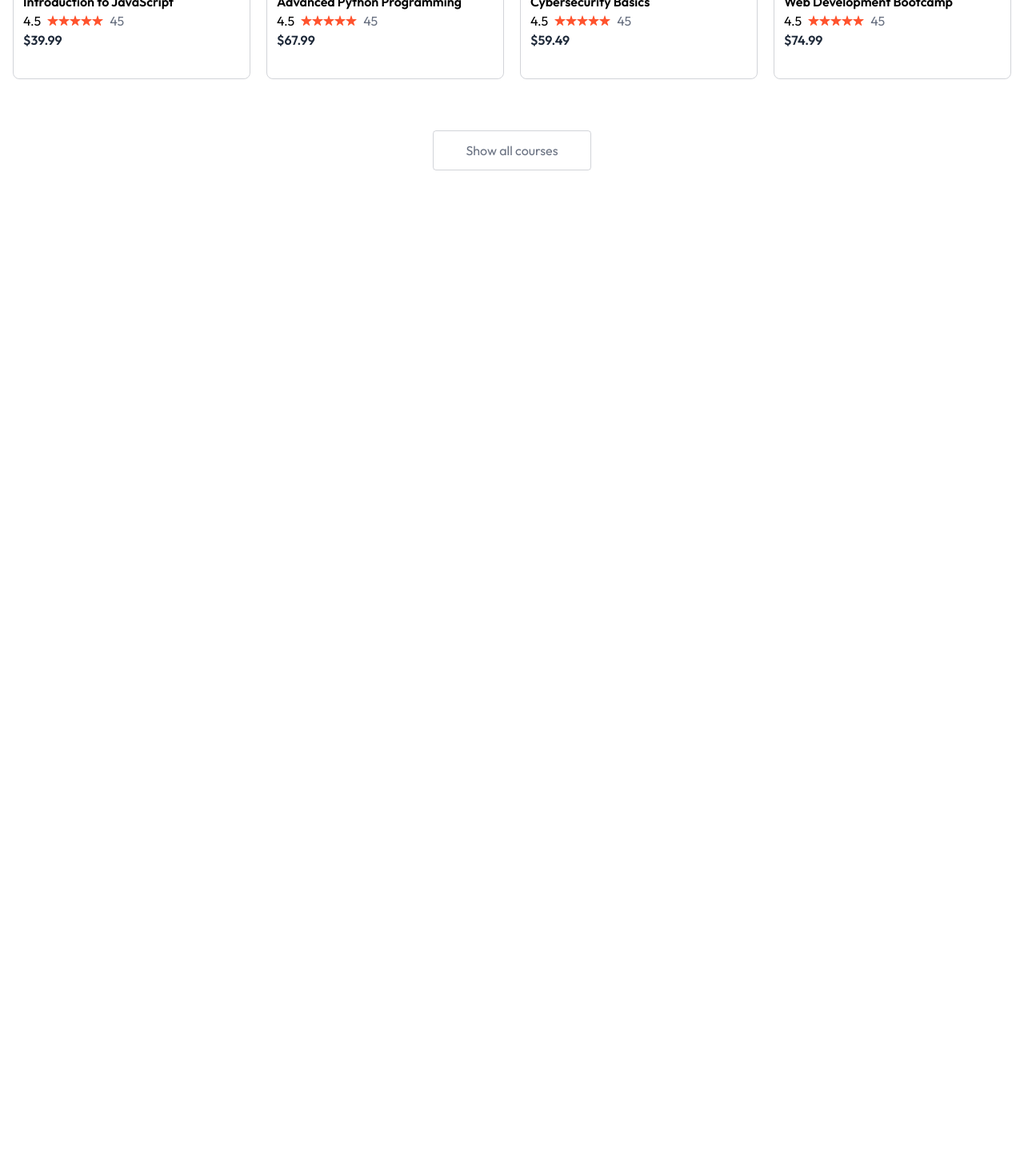
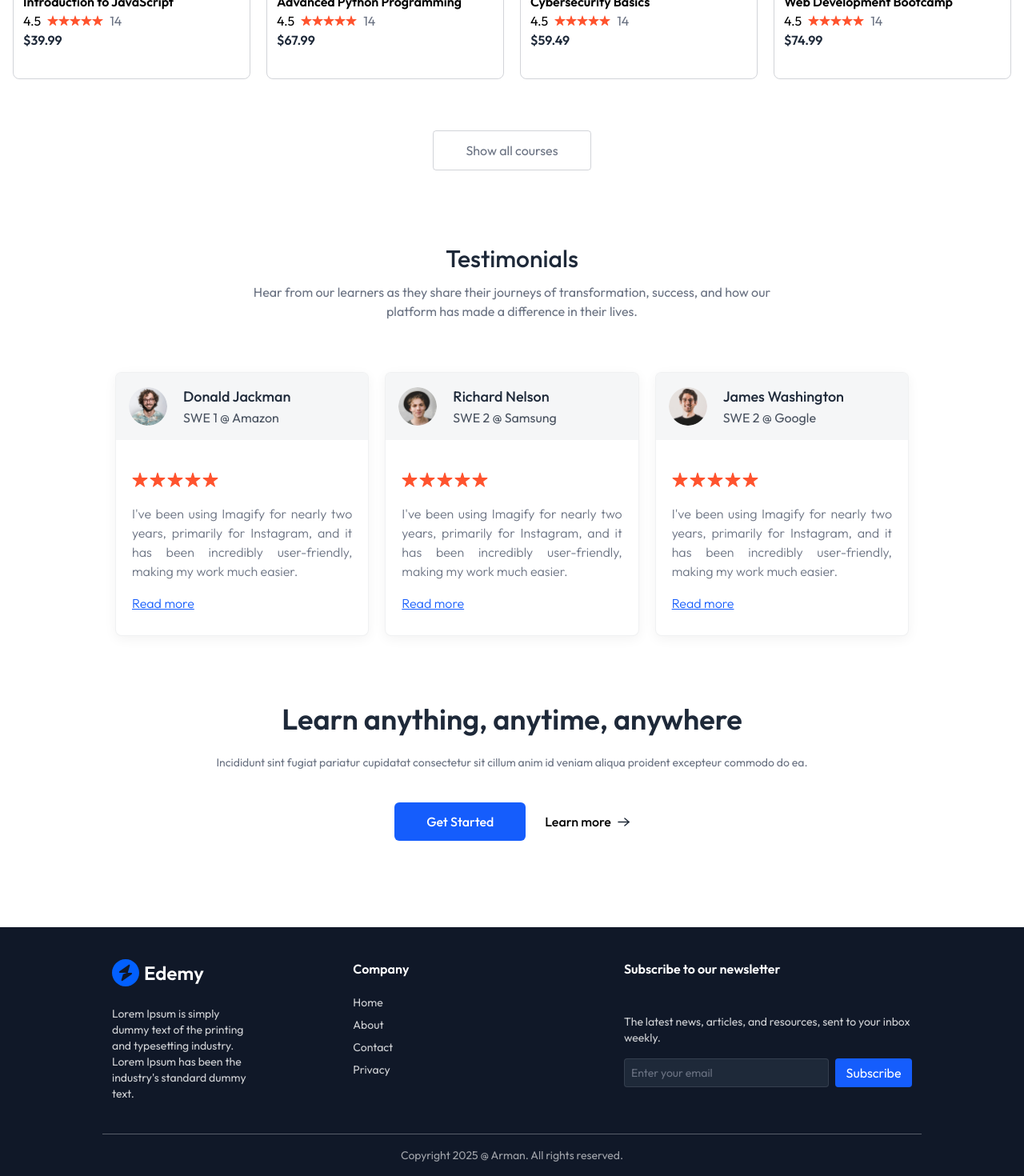
Before and after one commit to mdarmankhan6252/course-lms-project-client, a React (Vite) app: page / in a window 1280 px wide. Shown: the part 1225-2695 px from the top of the page at 80% size. Before the commit the page ends 1502 px from the top, so only its background shows below. Built offline with nearby package versions, Linux system fonts and the light colour scheme; no server answers.

Commit message:
I have added footer and some pages

```diff
--- a/src/components/student/CallToAction.jsx
+++ b/src/components/student/CallToAction.jsx
@@ -1,7 +1,14 @@
+import { assets } from "../../assets/assets";
+
 const CallToAction = () => {
    return (
-      <div>
-         <h1>CallToAction</h1>
+      <div className="flex items-center flex-col justify-center space-y-6">
+         <h1 className="text-xl md:text-4xl text-gray-800 font-semibold">Learn anything, anytime, anywhere</h1>
+         <p className="text-gray-500 text-sm">Incididunt sint fugiat pariatur cupidatat consectetur sit cillum anim id veniam aliqua proident excepteur commodo do ea.</p>
+         <div className="flex items-center font-medium gap-6 mt-4">
+            <button className="px-10 py-3 rounded-md text-white bg-blue-600">Get Started</button>
+            <button className="flex items-center gap-2 cursor-pointer">Learn more <img src={assets.arrow_icon}/></button>
+         </div>
 
       </div>
    );
--- a/src/components/student/CourseCard.jsx
+++ b/src/components/student/CourseCard.jsx
@@ -18,7 +18,7 @@ const CourseCard = ({course}) => {
                      ))
                   }
                </div>
-               <p className="text-gray-500">45</p>
+               <p className="text-gray-500">14</p>
             </div>
             <p className="text-base font-semibold text-gray-800">${(course.coursePrice - course.discount * course.coursePrice / 100 ).toFixed(2)}</p>
          </div>
--- a/src/components/student/Footer.jsx
+++ b/src/components/student/Footer.jsx
@@ -1,9 +1,41 @@
+import { Link } from "react-router-dom";
+import { assets } from "../../assets/assets";
+
 const Footer = () => {
    return (
-      <div>
-         <h1>Footer</h1>
+      <footer className="bg-gray-900  text-left w-full mt-20">
+         <div className="flex flex-col md:flex-row items-start px-8 md:px-3 justify-center gap-10 md:gap-32 py-10 border-b border-white/30 max-w-5xl mx-auto">
+            <div className="flex items-center flex-col sm:block">
+               <img src={assets.logo_dark} alt="logo" />
+               <p className="pt-6 text-center md:text-left text-sm text-white/80">Lorem Ipsum is simply dummy text of the printing and typesetting industry. Lorem Ipsum has been the industry's standard dummy text.</p>
 
-      </div>
+            </div>
+
+            <div className="flex flex-col items-center md:items-start w-full">
+               <h2 className="font-semibold text-white mb-5">Company</h2>
+               <ul className="flex md:flex-col w-full justify-between text-sm text-white/80 md:space-y-2">
+                  <li><Link to='/'>Home</Link></li>
+                  <li><Link to='/'>About</Link></li>
+                  <li><Link to='/'>Contact</Link></li>
+                  <li><Link to='/'>Privacy</Link></li>
+               </ul>
+            </div>
+
+            <div className="md:flex flex-col items-start w-full pt-6 sm:pt-0 ">
+               <h2 className="font-semibold text-white mb-5 text-center md:text-left">Subscribe to our newsletter</h2>
+               <p  className="pt-6 text-center md:text-left text-sm text-white/80">The latest news, articles, and resources, sent to your inbox weekly.</p>
+
+               <div className="flex items-center gap-2 pt-4 justify-center md:justify-start">
+                  <input type="email" placeholder="Enter your email" className="border border-gray-500/30 bg-gray-800 text-gray-500 placeholder-gray-500 outline-none w-64 h-9 rounded px-2 text-sm"/>
+                  <button className="bg-blue-600 w-24 h-9 text-white rounded cursor-pointer">Subscribe</button>
+               </div>
+
+
+            </div>
+
+         </div>
+         <p className="py-4 text-center text-xs md:text-sm text-white/60">Copyright 2025 @ Arman. All rights reserved.</p>
+      </footer>
    );
 };
 
--- a/src/components/student/Navbar.jsx
+++ b/src/components/student/Navbar.jsx
@@ -7,7 +7,7 @@ import { AppContext } from "../../context/AppContext";
 const Navbar = () => {
    const isCourseListPage = location.pathname.includes('/course-list')
 
-   const { navigate } = useContext(AppContext)
+   const { navigate, isEducator, } = useContext(AppContext)
 
    const { openSignIn } = useClerk()
    const { user } = useUser()
@@ -19,7 +19,7 @@ const Navbar = () => {
             <img onClick={() => navigate('/')} src={assets.logo} alt="logo" className="w-28 lg:w-32 cursor-pointer" />
             <div className="hidden md:flex items-center gap-5 text-gray-500">
                <div className="flex items-center gap-5">
-                  {user && <><button>Become Educator</button>
+                  {user && <><button onClick={() => {navigate('/educator')}}>{isEducator ? 'Educator Dashboard' :"Become Educator"}</button>
                      <Link to='/my-enrollments'>My Enrollments</Link></>}
                </div>
                {user ? <UserButton /> : <button onClick={() => openSignIn()} className="bg-blue-600 text-white px-5 py-2 rounded-full">Create Account</button>}
@@ -28,7 +28,7 @@ const Navbar = () => {
             {/* small screen */}
             <div className="md:hidden flex items-center gap-2 sm:gap-5 text-gray-500">
                <div className="flex items-center gap-1 sm:gap-2 max-sm:text-xs">
-                  {user && <><button>Become Educator</button>
+                  {user && <><button onClick={() => {navigate('/educator')}}>{isEducator ? 'Educator Dashboard' :"Become Educator"}</button>
                      <Link to='/my-enrollments'>My Enrollments</Link></>}
                </div>
                {
--- a/src/components/student/Testimonials.jsx
+++ b/src/components/student/Testimonials.jsx
@@ -1,7 +1,37 @@
+import { Link } from "react-router-dom";
+import { assets, dummyTestimonial } from "../../assets/assets";
+
 const Testimonials = () => {
    return (
-      <div>
-         <h1>Testimonials</h1>
+      <div className="pb-14 px-4 md:px-0">
+         <h2 className="text-3xl font-medium text-gray-800">Testimonials</h2>
+         <p className="text-sm md:text-base text-gray-500 mt-3 max-w-2xl mx-auto">Hear from our learners as they share their journeys of transformation, success, and how our platform has made a difference in their lives.</p>
+
+         <div className="grid grid-cols-1 sm:grid-cols-2 gap-5 mt-16 lg:grid-cols-3 px-4 max-w-5xl mx-auto">
+            {
+               dummyTestimonial.map((testimonial, i) => <div className="flex flex-col justify-start items-center gap-5  border border-gray-500/10 pb-0 rounded-lg bg-white shadow-[0_4px_15px_0] overflow-hidden shadow-black/5" key={i}>
+                  <div className="flex items-center w-full p-4 gap-x-5 bg-gray-100/80 ">
+                     <div>
+                        <img src={testimonial.image} alt={testimonial.name} className="w-12 h-12 rounded-full" />
+                     </div>
+                     <div className="text-left">
+                        <h1 className="text-lg font-medium text-gray-800">{testimonial.name}</h1>
+                        <p className="text-gray-800/80">{testimonial.role}</p>
+                     </div>
+                  </div>
+                  <div className="p-5 pb-7">
+                     <div className="flex items-center space-x-0.5">
+                        {[...Array(5)].map((_, i) => (
+                           <img key={i} src={assets.star} className="w-5 h-5" />
+                        ))}
+                     </div>
+                     <p className="text-gray-500 mt-5 font-light text-justify">{testimonial.feedback}</p>
+                     <Link className="block text-left pt-4 text-blue-600 underline font-light">Read more</Link>
+                  </div>
+
+               </div>)
+            }
+         </div>
 
       </div>
    );
--- a/src/context/AppContext.jsx
+++ b/src/context/AppContext.jsx
@@ -6,6 +6,7 @@ export const AppContext = createContext()
 
 export const AppContextProvider = (props) => {
    const [allCourses, setAllCourses] = useState([]);
+   const [isEducator, setIsEducator] = useState(true)
    const navigate = useNavigate();
 
    const fetchAllCourses = async() =>{
@@ -17,7 +18,9 @@ export const AppContextProvider = (props) => {
 
    const value = {
       allCourses,
-      navigate
+      navigate,
+      isEducator,
+      setIsEducator
    }
    return (
       <AppContext.Provider value={value}>
--- a/src/pages/student/Home.jsx
+++ b/src/pages/student/Home.jsx
@@ -1,6 +1,9 @@
+import CallToAction from "../../components/student/CallToAction";
 import Companies from "../../components/student/Companies";
 import CoursesSection from "../../components/student/CoursesSection";
+import Footer from "../../components/student/Footer";
 import Hero from "../../components/student/Hero";
+import Testimonials from "../../components/student/Testimonials";
 
 const Home = () => {
    return (
@@ -8,6 +11,9 @@ const Home = () => {
          <Hero />
          <Companies />
          <CoursesSection />
+         <Testimonials />
+         <CallToAction />
+         <Footer />
       </div>
    );
 };
```
